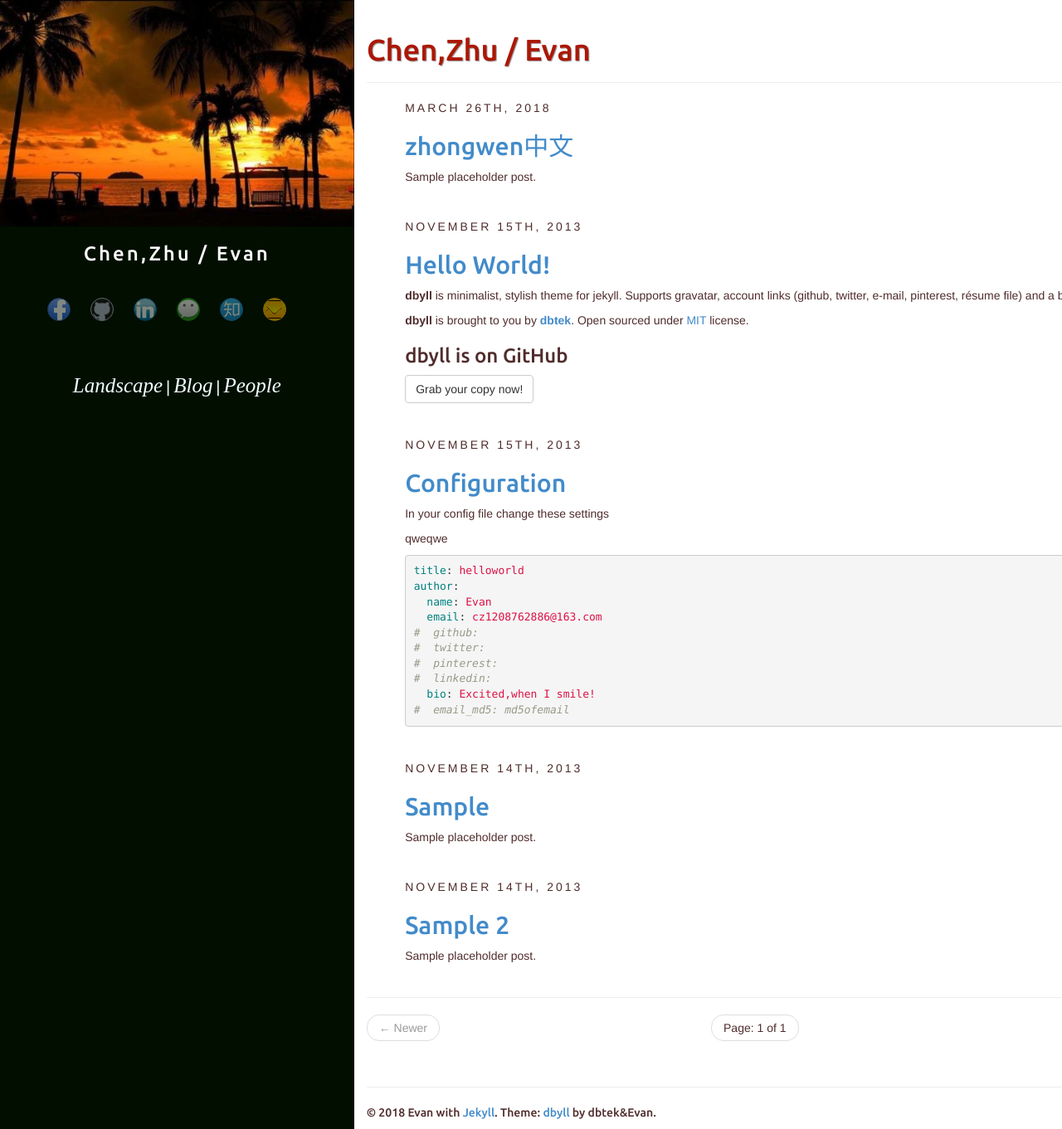
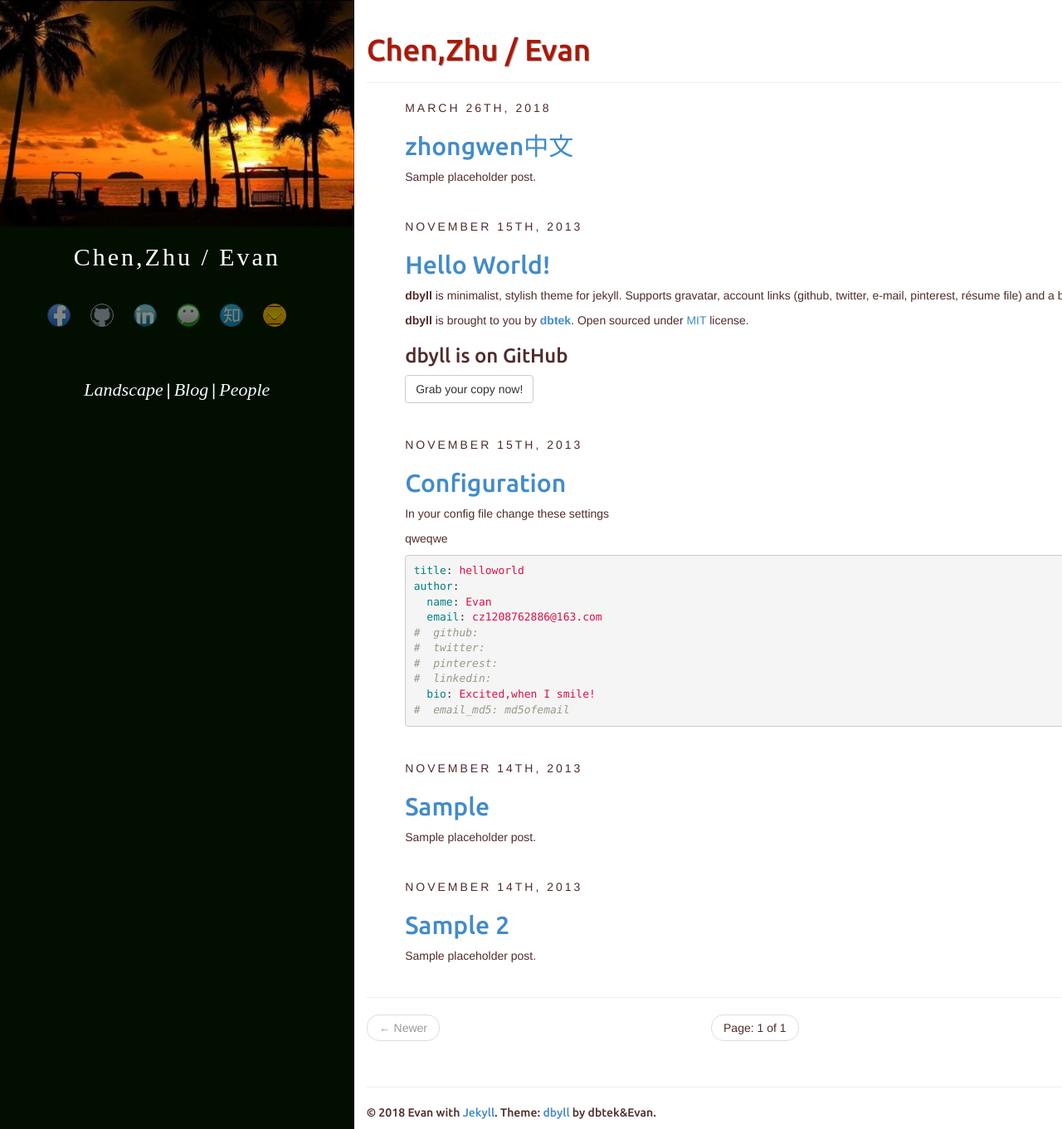
Before and after one commit to NicolasZhuChen/EvanAndE.github.io, a Jekyll site: the page built from index.html, in a window 1280 px wide and 1361 px high. Shown: the whole window at 83% size. Built offline with Jekyll 4.4.1, drawn with Linux system fonts in a browser that asks for light colours; the list of posts is cut into pages by our own code.

Commit message:
修改词字大小

```diff
--- a/_includes/sidebar.html
+++ b/_includes/sidebar.html
@@ -3,7 +3,7 @@
 	<a href="{{ site.BASE_PATH }}/{{ site.landscape_path }}">
 		<img src="{{ site.BASE_PATH }}/assets/image/sunset.jpg" class="img-rectangle sidebar-img"/>
 	</a>
-	<h3 class="title">
+	<h3 class="title" style="font-family:Times New Roman;font-size:30px">
         <a href="{{ site.BASE_PATH }}/">{{ site.title }}</a>
     </h3>
 </header>
@@ -63,11 +63,11 @@
 		{% endif %}
 	</ul>
 	<div class="tag-title">
-		<i><a href="/" title="go back to landscape page" style="color:azure;font-family:Times New Roman;font-size:25px;">Landscape</a></i>
+		<i><a href="/" title="go back to landscape page" style="color:azure;font-family:Times New Roman;font-size:22px;">Landscape</a></i>
 		<span style="color:azure;font-size:20px;">|</span>
-		<i><a href="/blog.html" title="go back to blog page" style="color:azure;font-family:Times New Roman;font-size:25px;">Blog</a></i>
+		<i><a href="/blog.html" title="go back to blog page" style="color:azure;font-family:Times New Roman;font-size:22px;">Blog</a></i>
 		<span style="color:azure;font-size:20px;">|</span>
-		<i><a href="/people.html" title="refresh this page" style="color:azure;font-family:Times New Roman;font-size:25px;">People</a></i>
+		<i><a href="/people.html" title="refresh this page" style="color:azure;font-family:Times New Roman;font-size:22px;">People</a></i>
 	</div>
 	<div>
 		<img src="{{ site.BASE_PATH }}/assets/image/wxqrcode.jpg" class="wxqrcode" />
--- a/landscape.html
+++ b/landscape.html
@@ -27,8 +27,8 @@ permalink: /
   </head>
   <body>
     <div>
-        <p style="writing-mode:tb-rl;font-family:楷体;font-size:25px;margin-top:30%;color:black"><strong>春未老，风细柳斜斜。<br>试上超然台上望，半壕春水一城花。烟雨暗千家。<br>
-          寒食后，酒醒却咨嗟。<br>休对故人思故国。且将新火试新茶。诗酒趁年华。</strong></p>
+        <p style="writing-mode:tb-rl;font-family:楷体;font-size:22px;margin-top:30%;color:black"><strong>春未老，风细柳斜斜。<br>试上超然台上望，半壕春水一城花。烟雨暗千家。<br>
+          寒食后，酒醒却咨嗟。<br>休对故人思故国，且将新火试新茶。诗酒趁年华。</strong></p>
           <nav>
             <i><a href="/" title="refresh this page" class="blog">Landscape</a></i>
             <span style="font-size:25px">|</span>
```
